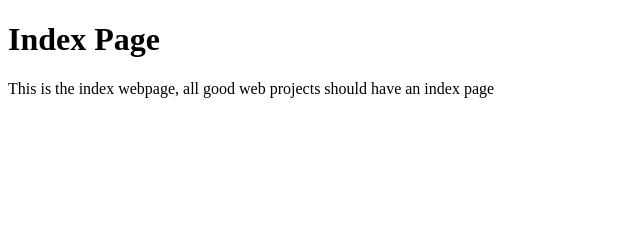
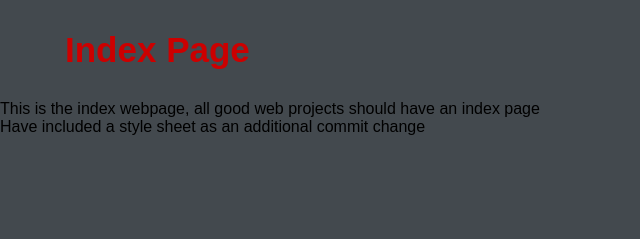
Before and after one commit to fmmuir/VersionControlAssignment, a plain HTML site: page index.html in a window 1280 px wide. Shown: the whole page, without its empty margins (0-640 px from the left). Drawn offline with Linux system fonts and the light colour scheme.

Commit message:
Update index.html
Add stylesheet to index page

```diff
--- a/index.html
+++ b/index.html
@@ -1,14 +1,15 @@
 <!DOCTYPE html>
 <html lang="en" >
   <head>
-
+        <meta  name="viewport" content="width=device-width, initial-scale=1.0" charset="utf-8">
+      <link rel="stylesheet" href="css/stylesheet.css">
 
       <title>Index Page</title>
   </head>
     <body>
 	<h1> Index Page</h1>
 	</p> This is the index webpage, all good web projects should have an index page</p>
-
+	</p> Have included a style sheet as an additional commit change</p>
 
     </body>
 </html>
```
